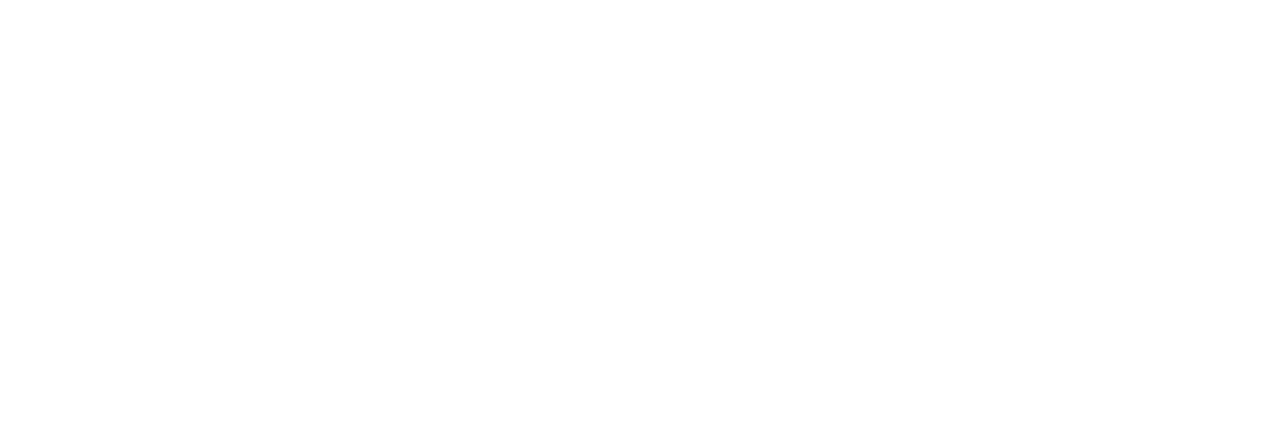
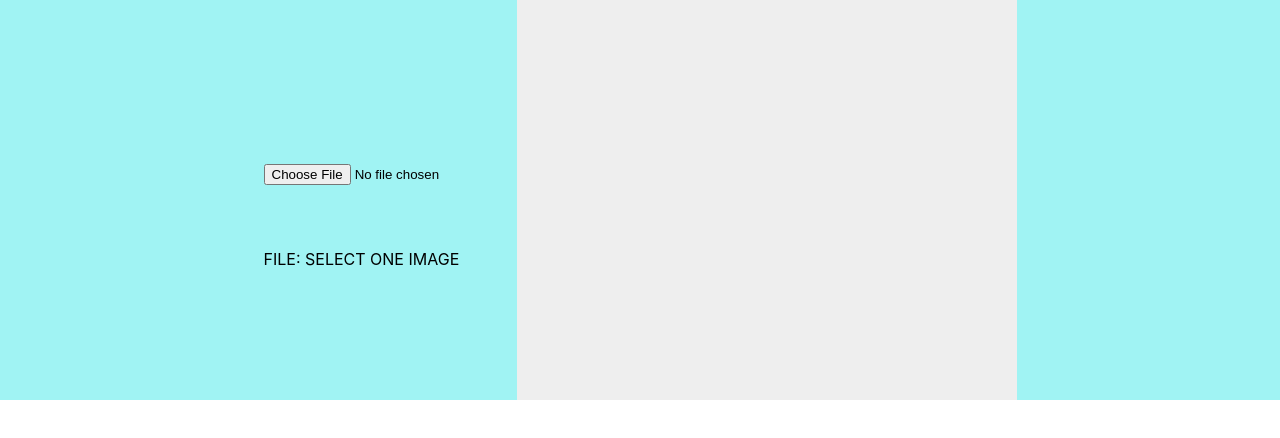
Before and after one commit to sanat98/canvasPlayer, a plain HTML site: page index.html in a window 1280 px wide. Drawn offline with Linux system fonts and the light colour scheme; the site is published under a folder, as on GitHub Pages, so addresses that start at the root find nothing.

Commit message:
Update index.html
3rd update, /removal

```diff
--- a/index.html
+++ b/index.html
@@ -1 +1 @@
-<!doctype html><html lang="en"><head><meta charset="utf-8"/><link rel="icon" href="/favicon.ico"/><meta name="viewport" content="width=device-width,initial-scale=1"/><meta name="theme-color" content="#000000"/><meta name="description" content="Web site created using create-react-app"/><link rel="apple-touch-icon" href="/logo192.png"/><link rel="manifest" href="/manifest.json"/><title>React App</title><script defer="defer" src="/static/js/main.d3279a4e.js"></script><link href="/static/css/main.fe5d5868.css" rel="stylesheet"></head><body><noscript>You need to enable JavaScript to run this app.</noscript><div id="root"></div></body></html>
+<!doctype html><html lang="en"><head><meta charset="utf-8"/><link rel="icon" href="favicon.ico"/><meta name="viewport" content="width=device-width,initial-scale=1"/><meta name="theme-color" content="#000000"/><meta name="description" content="Web site created using create-react-app"/><link rel="apple-touch-icon" href="logo192.png"/><link rel="manifest" href="manifest.json"/><title>React App</title><script defer="defer" src="static/js/main.d3279a4e.js"></script><link href="static/css/main.fe5d5868.css" rel="stylesheet"></head><body><noscript>You need to enable JavaScript to run this app.</noscript><div id="root"></div></body></html>
```
